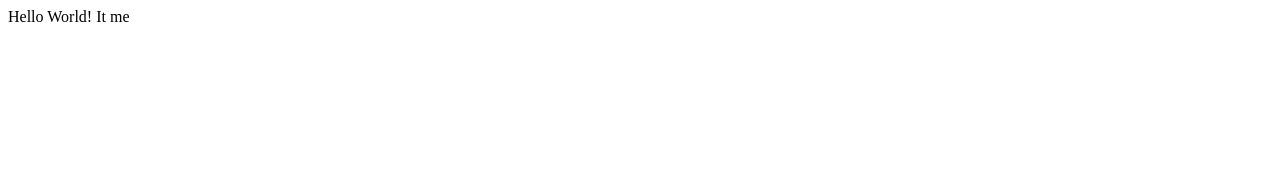
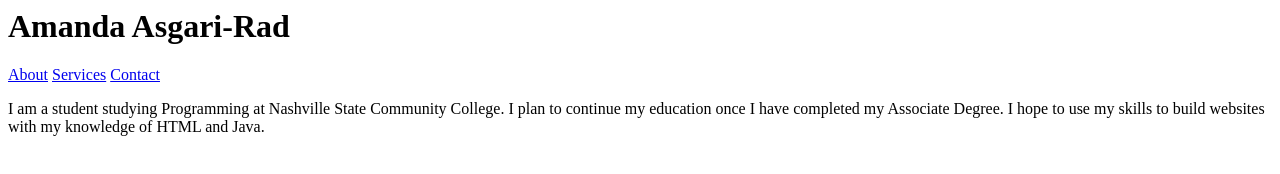
Before and after one commit to AmandaAsgariRad/araddddd89.github.io, a plain HTML site: page index.html in a window 1280 px wide. Drawn offline with Linux system fonts and the light colour scheme.

Commit message:
added nav and about paragraph

```diff
--- a/index.html
+++ b/index.html
@@ -1,9 +1,18 @@
 <html>
 <head>
-
+    <title>My Website</title>
 </head>
 <body>
-    Hello World!
-    It me
+<header>
+    <H1>Amanda Asgari-Rad</H1>
+</header>
+
+<nav>
+    <a href="about.html">About</a>
+    <a href="service.html">Services</a>
+    <a href="contact.html">Contact</a>
+</nav>
+
+    <p>I am a student studying Programming at Nashville State Community College. I plan to continue my education once I have completed my Associate Degree. I hope to use my skills to build websites with my knowledge of HTML and Java.</p>
 </body>
 </html>
```
